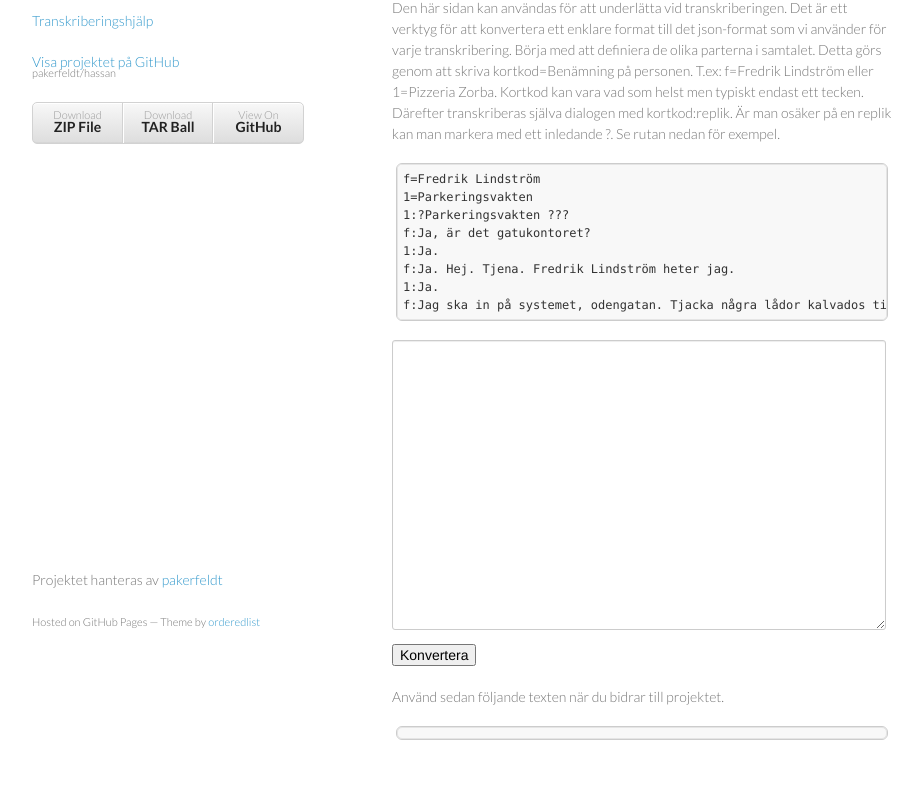
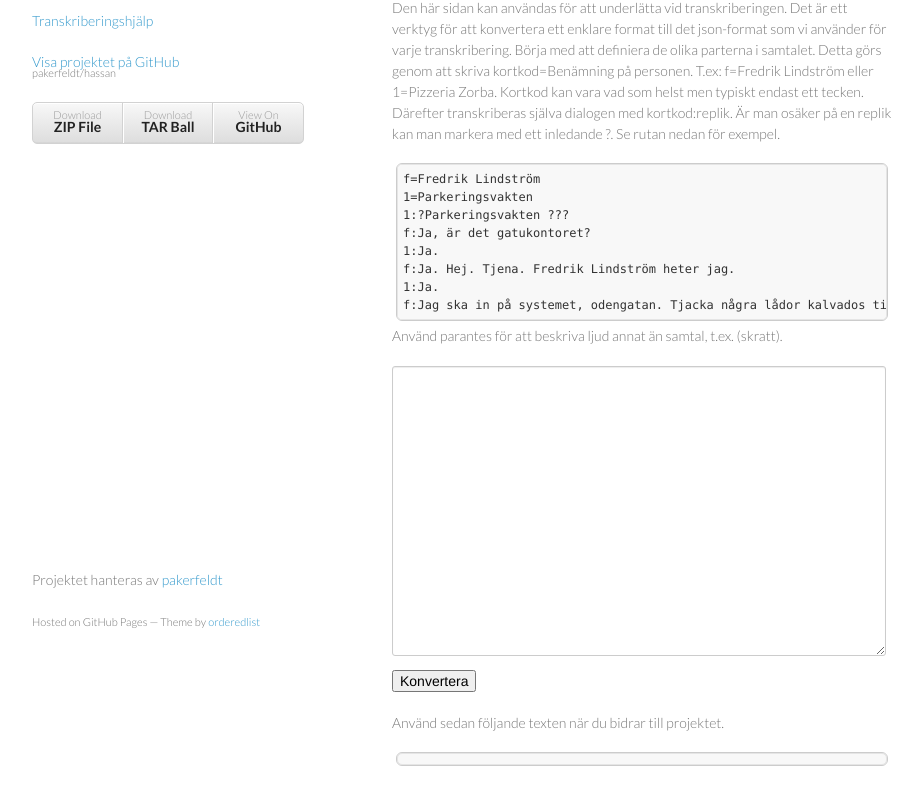
Before and after one commit to pakerfeldt/hassan, a plain HTML site: page transhelp.html in a window 1280 px wide. Shown: the part 99-904 px from the top of the page, without its empty margins (178-1100 px from the left). Drawn offline with nearby package versions, Linux system fonts and the light colour scheme.

Commit message:
Adding more transcription helps.

```diff
--- a/transhelp.html
+++ b/transhelp.html
@@ -45,7 +45,7 @@ f:Ja. Hej. Tjena. Fredrik Lindström heter jag.
 1:Ja.
 f:Jag ska in på systemet, odengatan. Tjacka några lådor kalvados till helgen. Vi ska ha en riktigt röjarskiva vet du.
 </code></pre>
-
+<p>Använd parantes för att beskriva ljud annat än samtal, t.ex. (skratt).</p>
 <p>
   <form>
     <textarea id="rawtrans" onchange="javascript:parse()" onkeyup="javascript:parse()" name="raw"></textarea>
```
